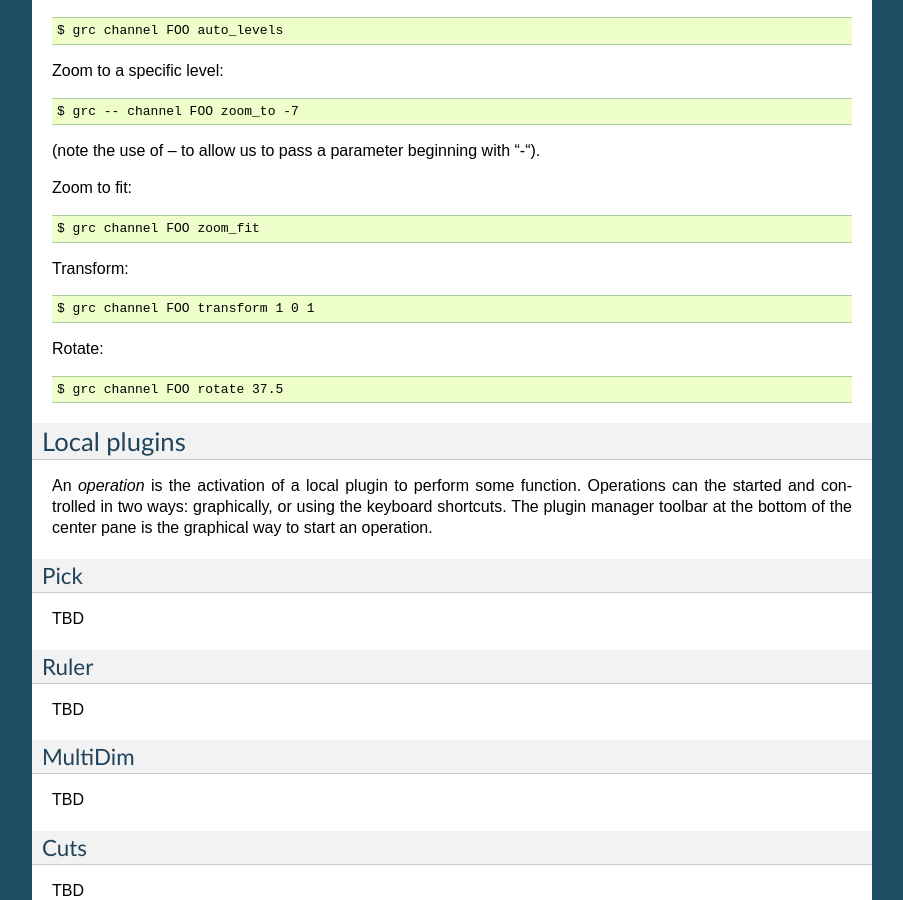
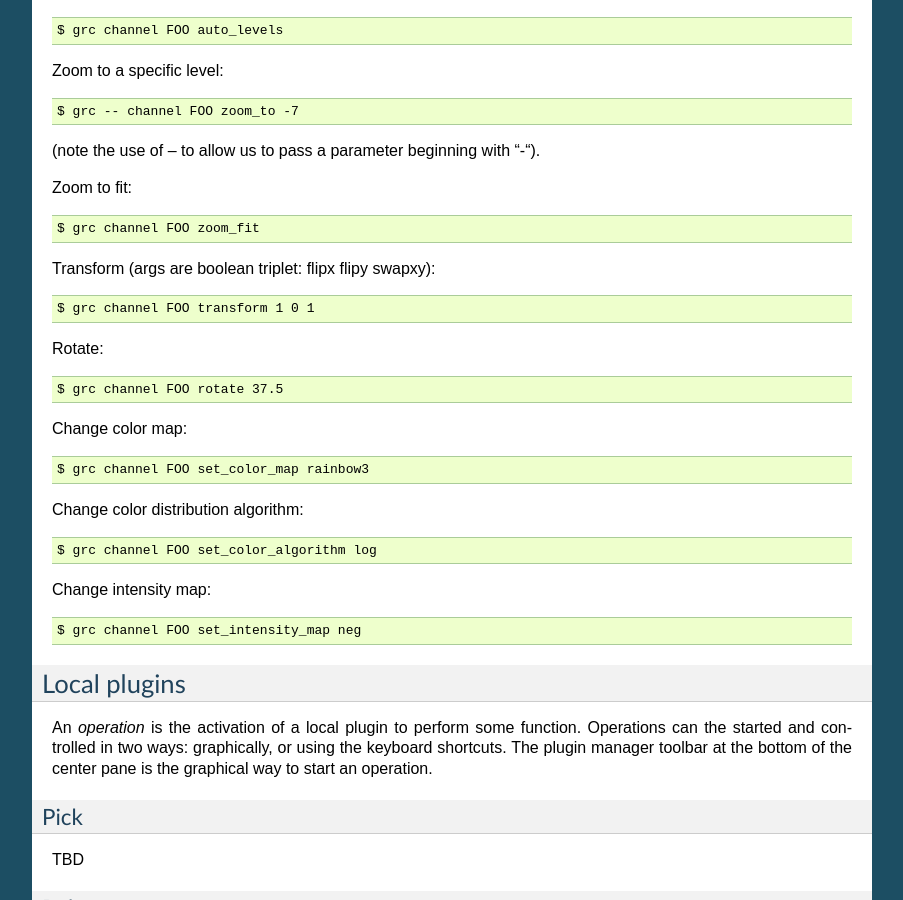
Before and after one commit to ejeschke/ginga, a Sphinx documentation site: the page built from doc/manual/plugins.rst, in a window 1280 px wide and 900 px high, scrolled down 6565 px. Shown: the whole window, without its empty margins (198-1101 px from the left). Built offline with Sphinx 7.4.7, drawn with Linux system fonts in a browser that asks for light colours; some of the changed lines change nothing that is shown; some of the changed text lies outside the part shown.

Commit message:
Updates to documentation

```diff
--- a/doc/FAQ.rst
+++ b/doc/FAQ.rst
@@ -1,4 +1,3 @@
-=============
 +++++++++++++
 The Ginga FAQ
 +++++++++++++
--- a/doc/conf.py
+++ b/doc/conf.py
@@ -41,7 +41,7 @@ master_doc = 'index'
 
 # General information about the project.
 project = u'Ginga'
-copyright = u'2013, Eric Jeschke'
+copyright = u'2013-2014, Eric Jeschke'
 
 # The version info for the project you're documenting, acts as replacement for
 # |version| and |release|, also used in various other places throughout the
@@ -252,7 +252,7 @@ texinfo_documents = [
 epub_title = u'Ginga'
 epub_author = u'Eric Jeschke'
 epub_publisher = u'Eric Jeschke'
-epub_copyright = u'2013, Eric Jeschke'
+epub_copyright = u'2013-2014, Eric Jeschke'
 
 # The language of the text. It defaults to the language option
 # or en if the language is not set.
--- a/doc/manual/plugins.rst
+++ b/doc/manual/plugins.rst
@@ -49,7 +49,7 @@ channel.
 The Pan plugin usually appears as a sub-pane under the "Info" tab, next
 to the Info plugin.
 
-.. _sec-plugin_info:
+.. _sec-plugins_info:
 
 Info
 ====
@@ -74,7 +74,7 @@ the user interface.  Below the Info plugin appear several buttons that
 can be used to zoom the image or to navigate between images in the
 history of the current channel.
 
-.. _sec-plugin_header:
+.. _sec-plugins_header:
 
 Header
 ======
@@ -90,7 +90,7 @@ shown.  See :ref:`plugins-multidim` for details.
 Clicking on a column header will sort the table by values in that
 column, which may be useful for quickly locating a particular keyword.
 
-.. _sec-plugin_zoom:
+.. _sec-plugins_zoom:
 
 Zoom
 ====
@@ -135,7 +135,7 @@ specified in milliseconds.
 	 image seems too jerky or out of sync with the mouse movement in
 	 the channel image window.
 
-.. _sec-plugin_thumbs:
+.. _sec-plugins_thumbs:
 
 Thumbs
 ======
@@ -150,7 +150,7 @@ newest images at the bottom and the oldest at the top.  Hovering the
 cursor over a thumbnail will show a tooltip that contains a couple of
 useful pieces of metadata from the image.
 
-.. _sec-plugin_contents:
+.. _sec-plugins_contents:
 
 Contents
 ========
@@ -160,7 +160,7 @@ the images viewed since the program was started.  Unlike Thumbs,
 Contents is sorted by channel, and then by image name.  The contents
 also shows some common metadata from the image.
 
-.. _sec-plugin_rc:
+.. _sec-plugins_rc:
 
 RC
 ==
@@ -243,13 +243,26 @@ Zoom to fit::
 
     $ grc channel FOO zoom_fit
 
-Transform::
+Transform (args are boolean triplet: flipx flipy swapxy)::
 
     $ grc channel FOO transform 1 0 1
 
 Rotate::
 
     $ grc channel FOO rotate 37.5
+
+Change color map::
+
+    $ grc channel FOO set_color_map rainbow3
+
+Change color distribution algorithm::
+
+    $ grc channel FOO set_color_algorithm log
+
+Change intensity map::
+
+    $ grc channel FOO set_intensity_map neg
+
 
 .. _sec-localplugins:
 
```
